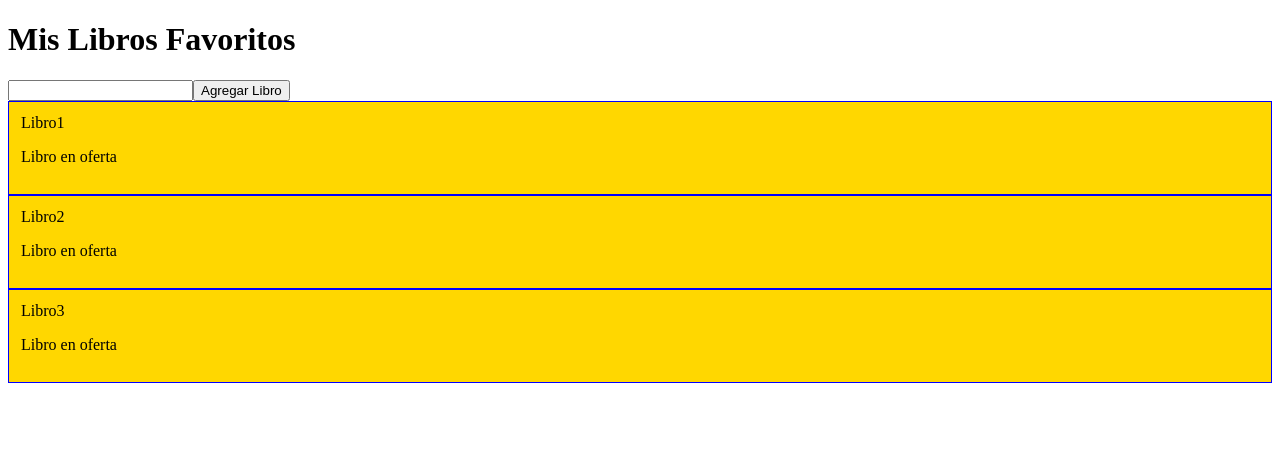
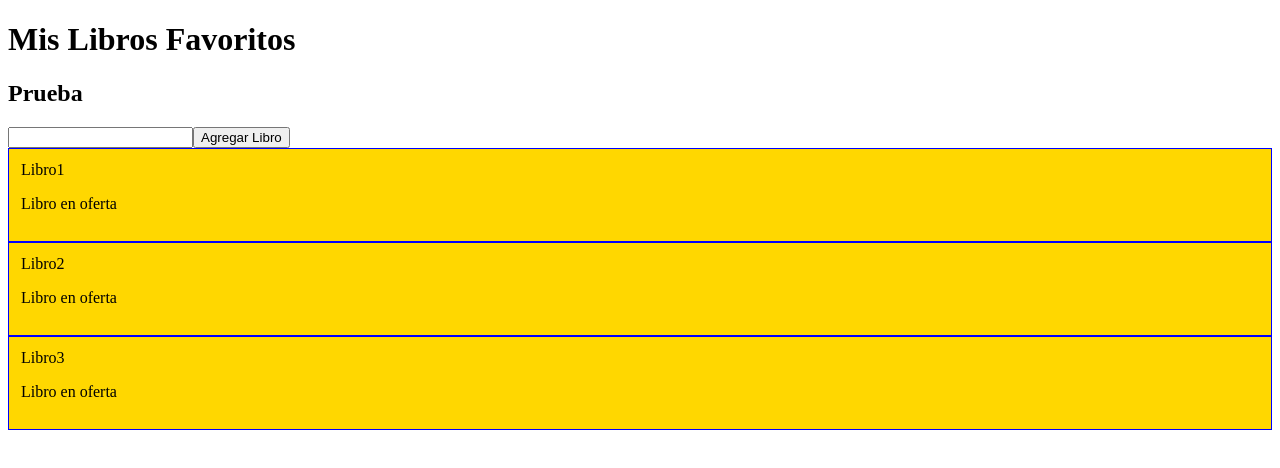
Before and after one commit to JacoboZabala/AngularProyects, an Angular app: page / in a window 1280 px wide. Shown: the top 468 px of the page. Built offline with nearby package versions, Linux system fonts and the light colour scheme.

Commit message:
ProyectoGuardado

```diff
--- a/src/app/Libros/libros.component.html
+++ b/src/app/Libros/libros.component.html
@@ -1,4 +1,5 @@
 <h1>Mis Libros Favoritos</h1>
+<h2>Prueba</h2>
 <form (ngSubmit)="guardarLibro(f)" #f="ngForm">
   <input type="text" name="nombreLibro" ngModel required>
   <button type="submit">Agregar Libro</button>
```
Also changed, not shown: 1 other file (tests, documents, lock files or other folders).
